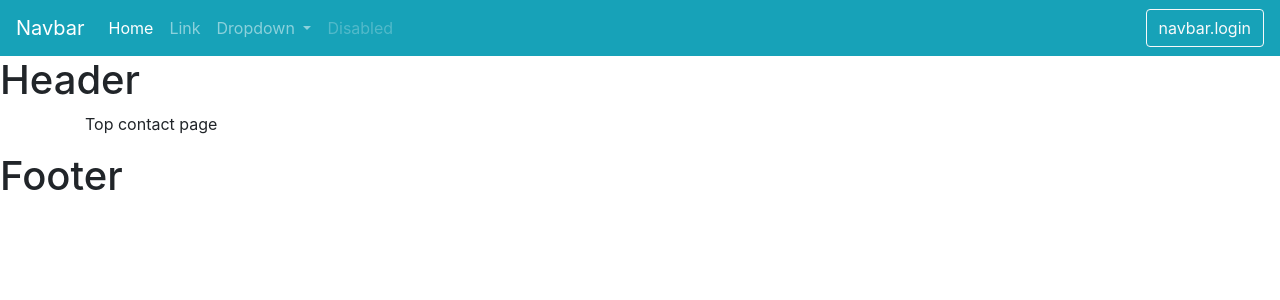
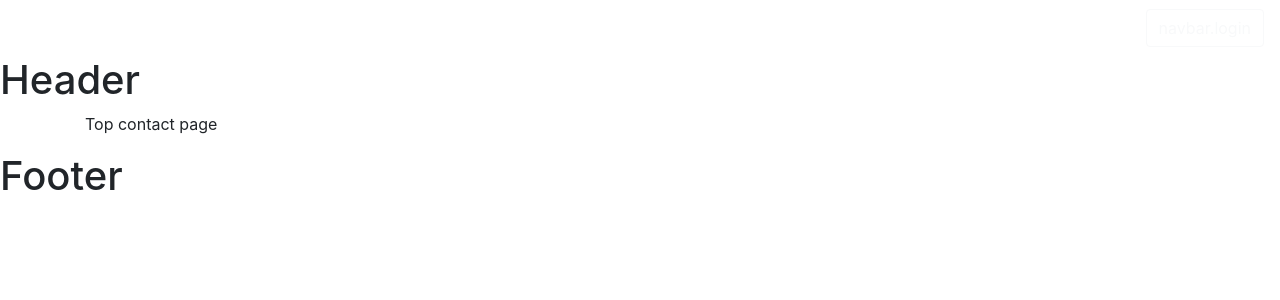
Before and after one commit to Mathieu-S/Projet-Annuel, a Symfony app: template resources/templates/contact/index.html.twig in a window 1280 px wide. Shown: the top 300 px of the page. Run offline with Twig, Linux system fonts and the light colour scheme; the template is opened without the code that fills it, so the values that code supplies are empty; style sheets or scripts are compiled from the project's sources; some libraries are stand-ins or nearby versions.

Commit message:
Modification de la navbar avec les bons onglets

```diff
--- a/resources/templates/common/_nav.html.twig
+++ b/resources/templates/common/_nav.html.twig
@@ -1,6 +1,6 @@
 {% block header %}
-    <nav class="navbar navbar-expand-lg navbar-dark bg-info">
-        <a class="navbar-brand" href="#">Navbar</a>
+    <nav class="navbar navbar-expand-lg navbar-dark">
+        <a class="navbar-brand" href="#"><b>AQUITRIP</b></a>
         <button class="navbar-toggler" type="button" data-toggle="collapse" data-target="#navbarSupportedContent" aria-controls="navbarSupportedContent" aria-expanded="false" aria-label="Toggle navigation">
             <span class="navbar-toggler-icon"></span>
         </button>
@@ -8,24 +8,16 @@
         <div class="collapse navbar-collapse" id="navbarSupportedContent">
             <ul class="navbar-nav mr-auto">
                 <li class="nav-item active">
-                    <a class="nav-link" href="#">Home <span class="sr-only">(current)</span></a>
+                    <a class="nav-link" href="#">Accueil <span class="sr-only">(current)</span></a>
                 </li>
                 <li class="nav-item">
-                    <a class="nav-link" href="#">Link</a>
-                </li>
-                <li class="nav-item dropdown">
-                    <a class="nav-link dropdown-toggle" href="#" id="navbarDropdown" role="button" data-toggle="dropdown" aria-haspopup="true" aria-expanded="false">
-                        Dropdown
-                    </a>
-                    <div class="dropdown-menu" aria-labelledby="navbarDropdown">
-                        <a class="dropdown-item" href="#">Action</a>
-                        <a class="dropdown-item" href="#">Another action</a>
-                        <div class="dropdown-divider"></div>
-                        <a class="dropdown-item" href="#">Something else here</a>
-                    </div>
+                    <a class="nav-link" href="#">Top destinations</a>
                 </li>
                 <li class="nav-item">
-                    <a class="nav-link disabled" href="#">Disabled</a>
+                    <a class="nav-link" href="#">Top hôtels</a>
+                </li>
+                <li class="nav-item">
+                    <a class="nav-link" href="#">Contact</a>
                 </li>
             </ul>
             <form class="form-inline my-2 my-lg-0">
```
